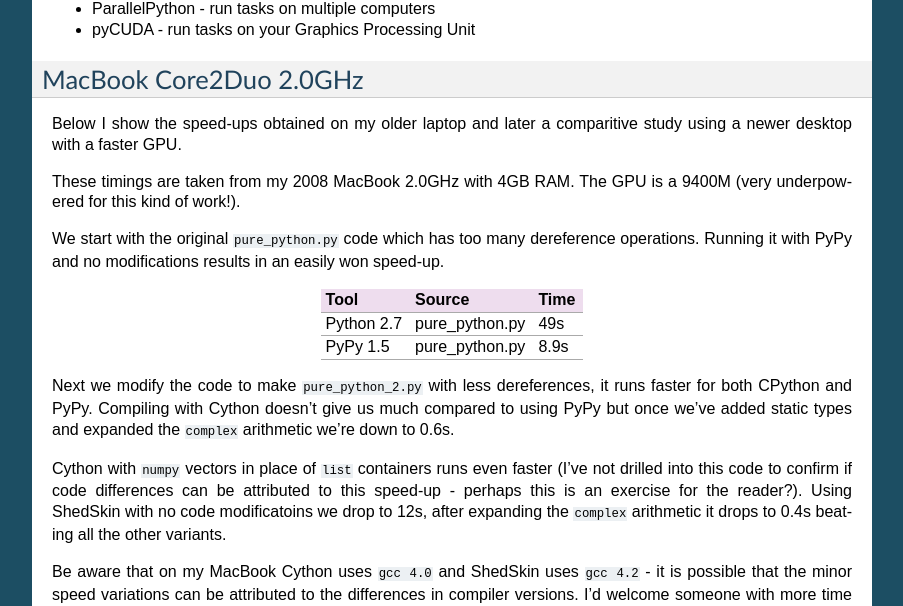
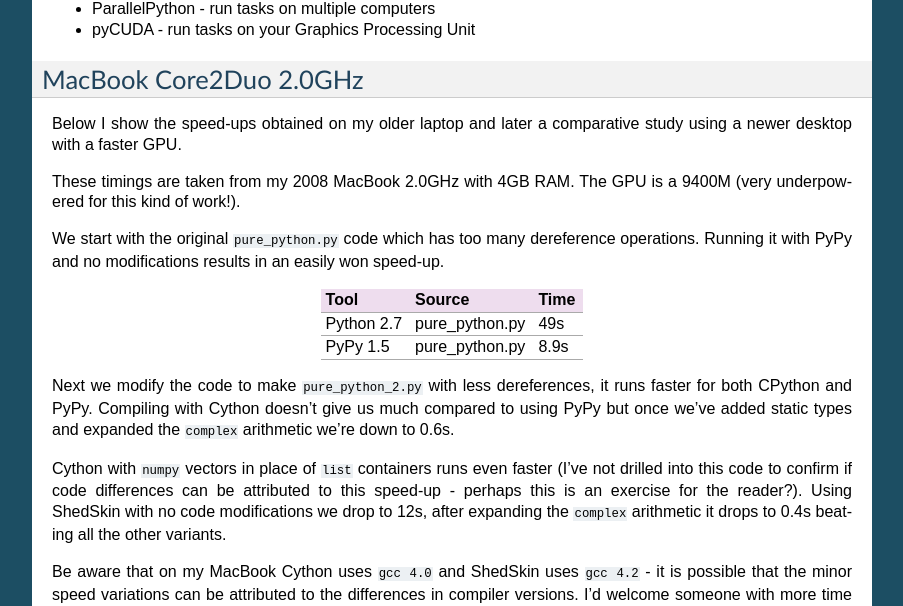
Before and after one commit to ianozsvald/EuroPython2011_HighPerformanceComputing, a Sphinx documentation site: the page built from docs/index.rst, in a window 1280 px wide and 900 px high, scrolled down 4426 px. Shown: the part 145-751 px from the top of the window, without its empty margins (198-1101 px from the left). Built offline with Sphinx 7.4.7, drawn with Linux system fonts in a browser that asks for light colours; some of the changed text lies outside the part shown.

Commit message:
docs: Fix a few typos
There are small typos in:
- docs/conf.py
- docs/index.rst
- mandelbrot/multiprocessing/multi.py
- mandelbrot/parallelpython_cython_pure_python/parallelpython_cython_pure_python.py
- mandelbrot/parallelpython_pure_python/parallelpython_pure_python.py
- mandelbrot/parallelpython_pure_python/parallelpython_pure_python_using_ppserver.py

Fixes:
- Should read `contiguous` rather than `continguous`.
- Should read `that` rather than `shat`.
- Should read `submitted` rather than `subbmited`.
- Should read `particularly` rather than `particuarly`.
- Should read `modifications` rather than `modificatoins`.
- Should read `exactly` rather than `exaclty`.
- Should read `comparison` rather than `comparision`.
- Should read `comparative` rather than `comparitive`.
- Should read `capabilities` rather than `capabilties`.

```diff
--- a/docs/conf.py
+++ b/docs/conf.py
@@ -249,7 +249,7 @@
 # The format is a list of tuples containing the path and title.
 #epub_pre_files = []
 
-# HTML files shat should be inserted after the pages created by sphinx.
+# HTML files that should be inserted after the pages created by sphinx.
 # The format is a list of tuples containing the path and title.
 #epub_post_files = []
 
--- a/docs/index.rst
+++ b/docs/index.rst
@@ -150,7 +150,7 @@
 MacBook Core2Duo 2.0GHz
 ------------------------
 
-Below I show the speed-ups obtained on my older laptop and later a comparitive study using a newer desktop with a faster GPU.
+Below I show the speed-ups obtained on my older laptop and later a comparative study using a newer desktop with a faster GPU.
 
 These timings are taken from my 2008 MacBook 2.0GHz with 4GB RAM. The GPU is a 9400M (very underpowered for this kind of work!).
 
@@ -165,7 +165,7 @@
 
 Next we modify the code to make ``pure_python_2.py`` with less dereferences, it runs faster for both CPython and PyPy. Compiling with Cython doesn't give us much compared to using PyPy but once we've added static types and expanded the ``complex`` arithmetic we're down to 0.6s.
 
-Cython with ``numpy`` vectors in place of ``list`` containers runs even faster (I've not drilled into this code to confirm if code differences can be attributed to this speed-up - perhaps this is an exercise for the reader?). Using ShedSkin with no code modificatoins we drop to 12s, after expanding the ``complex`` arithmetic it drops to 0.4s beating all the other variants.
+Cython with ``numpy`` vectors in place of ``list`` containers runs even faster (I've not drilled into this code to confirm if code differences can be attributed to this speed-up - perhaps this is an exercise for the reader?). Using ShedSkin with no code modifications we drop to 12s, after expanding the ``complex`` arithmetic it drops to 0.4s beating all the other variants.
 
 Be aware that on my MacBook Cython uses ``gcc 4.0`` and ShedSkin uses ``gcc 4.2`` - it is possible that the minor speed variations can be attributed to the differences in compiler versions. I'd welcome someone with more time performing a strict comparison between the two versions (the 0.6s, 0.49s and 0.4s results) to see if Cython and ShedSkin are producing equivalently fast code.
 
```
Also changed, not shown: other parts of docs/index.rst (+5 -5 lines), 4 other files.
